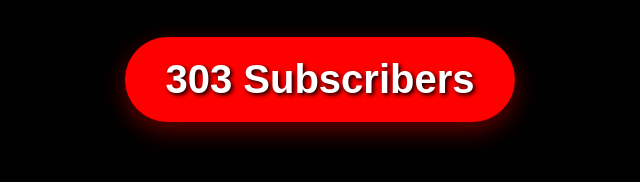
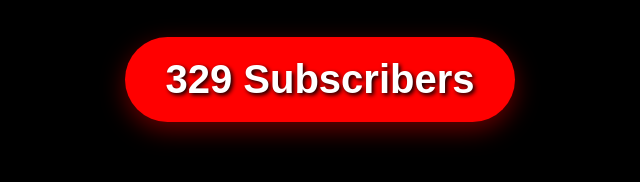
Before and after one commit to MrNiftyfire/My-Youtube-Website, a plain HTML site: page My Youtube Website.html in a window 1280 px wide. Shown: the part 7706-7888 px from the top of the page, 320-960 px from the left. Drawn offline with Linux system fonts and the light colour scheme.

Commit message:
Update My Youtube Website.html

```diff
--- a/My Youtube Website.html
+++ b/My Youtube Website.html
@@ -260,7 +260,7 @@
 </section>
 
 <script>
-  document.getElementById('subCount').innerText = '303 Subscribers';
+  document.getElementById('subCount').innerText = '329 Subscribers';
 </script>
 
 
```
